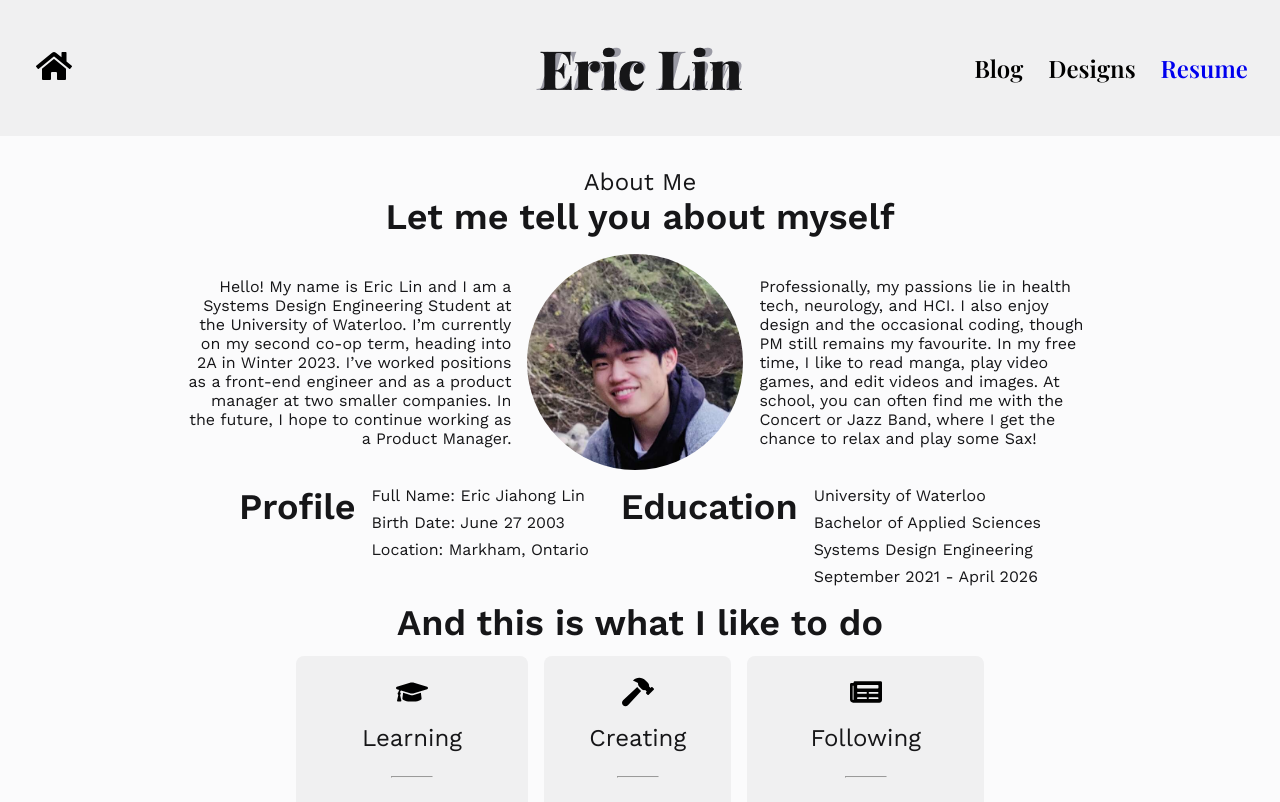
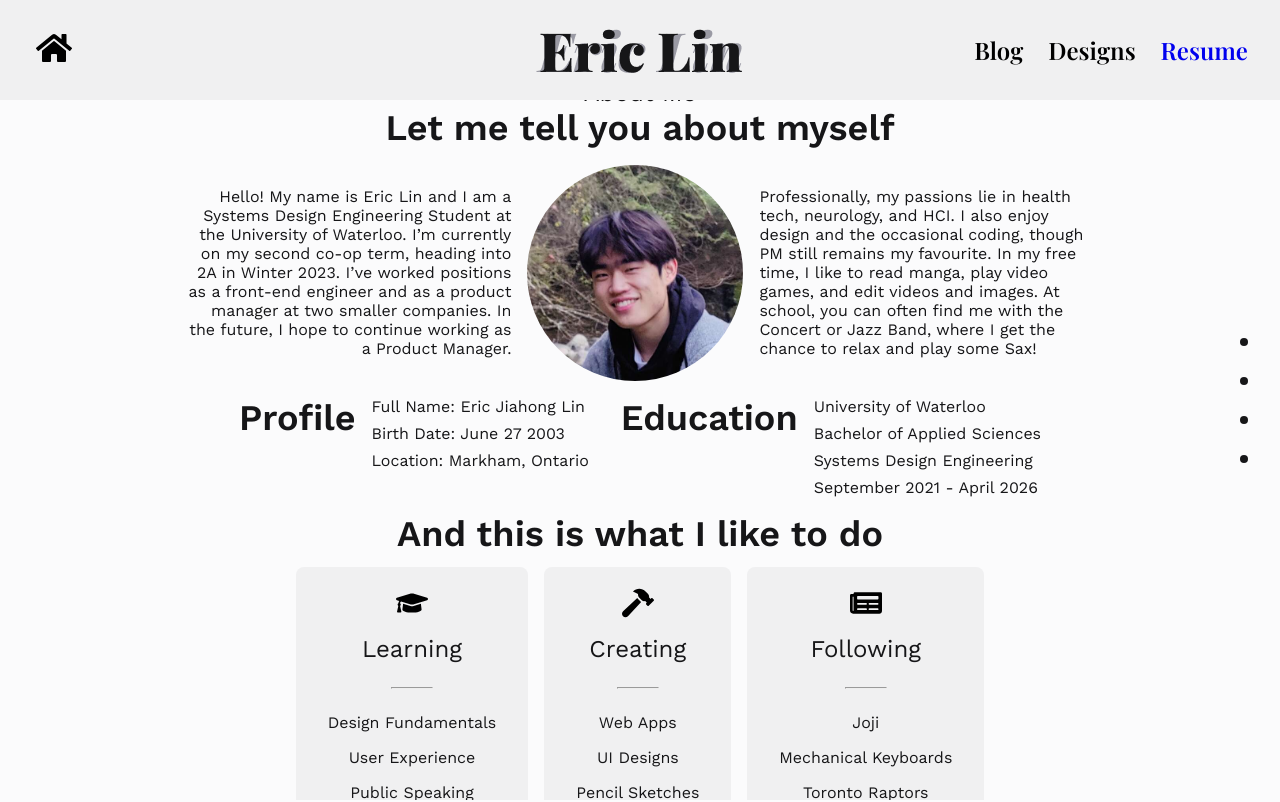
Before and after one commit to ericlinjh/old-personal-website, a React (Create React App) app: page / in a window 1280 px wide. Shown: the top 802 px of the page. Built offline with nearby package versions, Linux system fonts and the light colour scheme; a web font is replaced by a local one.

Commit message:
Implemented Dot Navigation

```diff
--- a/src/App.js
+++ b/src/App.js
@@ -4,16 +4,20 @@ import AboutMe from './components/AboutMe.jsx'
 import WorkExperience from './components/WorkExperience.jsx'
 import Projects from './components/Projects.jsx'
 import ContactMe from './components/ContactMe.jsx'
+import VerticalScrollNav from './components/VerticalScrollNav.jsx'
 import { Box } from '@mui/material';
 
 function App() {
   return (
     <main>
-      <Header />
-      <AboutMe />
-      <WorkExperience />
-      <Projects />
-      <ContactMe />
+      <Box className="container">
+        <Header />
+        <AboutMe />
+        <WorkExperience />
+        <Projects />
+        <ContactMe />
+      </Box>
+      <VerticalScrollNav />
     </main>
   );
 }
--- a/src/App.scss
+++ b/src/App.scss
@@ -14,6 +14,13 @@ $primary-500: #9DA6F2;
 body {
   background-color: $neutral-50;
   font-family: 'Work Sans', sans-serif;
+  margin: 0;
+  padding: 0;
+}
+
+main {
+  width: 100%;
+  height: 100%;
 }
 
 h1 {
@@ -104,20 +111,27 @@ a:visited {
   color: $neutral-900;
 }
 
+.container {
+  overflow-y: auto;
+  scroll-snap-type: y mandatory;
+  height: 100vh;
+  scroll-padding-top: 100px;
+  scroll-behavior: smooth;
+}
+
 .header {
   display: flex;
   flex-direction: row;
   align-items: center;
   justify-content: space-between;
   padding: 16px 32px;
-  height: 104px;
+  height: 68px;
 
   position: sticky;
   top: 0;
   left: 0;
   right: 0;
-  z-index: 1000;
-
+  scroll-snap-align: center;
   background: $neutral-100;
 }
 
@@ -174,11 +188,11 @@ a:visited {
   display: flex;
   flex-direction: column;
   align-items: center;
+  justify-content: center;
   gap: 16px;
   padding: 32px 64px;
-  height: 100%;
-  flex: 1;
-  overflow: auto;
+  height: calc(100vh - 164px);
+  scroll-snap-align: start;
 }
 
 .title {
@@ -377,3 +391,49 @@ a:visited {
     gap: 10px;
   }
 }
+
+.vertical-nav {
+  display: flex;
+  flex-direction: column;
+  align-items: flex-end;
+  padding: 0px;
+  gap: 20px;
+
+  position: fixed;
+  right: 32px;
+  top: 50%;
+  transform: translateY(-50%);
+}
+
+.vertical-nav-item {
+  display: flex;
+  flex-direction: row-reverse;
+  align-items: center;
+  padding: 0px;
+  gap: 24px;
+}
+
+.vertical-nav-item:hover a ~ .p2 {
+  opacity: 100%;
+}
+
+.vertical-nav-item:hover .vertical-nav-link {
+  transform: scale(1.25)
+}
+
+.vertical-nav-item .p2 {
+  opacity: 0;
+  transition: opacity 0.1s;
+}
+
+.vertical-nav-link {
+  background: $neutral-900;
+  border-radius: 50%;
+  height: 8px;
+  width: 8px;
+  transition: transform 0.25s;
+}
+
+a.p2 {
+  text-decoration: none;
+}
--- a/src/components/AboutMe.jsx
+++ b/src/components/AboutMe.jsx
@@ -5,7 +5,7 @@ import { FaGraduationCap, FaHammer, FaNewspaper } from 'react-icons/fa';
 
 export default function AboutMe () {
     return(
-        <Box className="content">
+        <Box className="content" id="about-me" dataLabel="about me">
             <Box className="title">
                 <p className="p1">About Me</p>
                 <h6>Let me tell you about myself</h6>
--- a/src/components/ContactMe.jsx
+++ b/src/components/ContactMe.jsx
@@ -4,7 +4,7 @@ import { FaEnvelope, FaPhone, FaLinkedin, FaGithub } from 'react-icons/fa';
 
 export default function ContactMe () {
     return(
-        <Box className="content">
+        <Box className="content" id="contact-me">
             <Box className="title">
                 <p className="p1">Contact Me</p>
                 <h6>I'd love to meet and have a chat with you!</h6>
--- a/src/components/Projects.jsx
+++ b/src/components/Projects.jsx
@@ -6,7 +6,7 @@ import personalwebsitepreview from '../assets/personalwebsite_preview.png'
 
 export default function Projects () {
     return (
-        <Box className="content">
+        <Box className="content" id="projects">
               <Box className="title">
                 <p className="p1">Projects</p>
                 <h6>And these are some of the things I've built</h6>
--- /dev/null
+++ b/src/components/VerticalScrollNav.jsx
@@ -0,0 +1,26 @@
+import { React } from 'react';
+import { Box } from '@mui/material';
+
+
+export default function VerticalNav () {
+    return(
+        <Box className="vertical-nav">
+            <Box className="vertical-nav-item">
+                <a href="#about-me" className="vertical-nav-link" />
+                <a href="#about-me" className="p2">about me</a>
+            </Box>
+            <Box className="vertical-nav-item">
+                <a href="#work-experience" className="vertical-nav-link" />
+                <a href="#work-experience" className="p2">work experience</a>
+            </Box>
+            <Box className="vertical-nav-item">
+                <a href="#projects" className="vertical-nav-link" />
+                <a href="#projects" className="p2">projects</a>
+            </Box>
+            <Box className="vertical-nav-item">
+                <a href="#contact-me" className="vertical-nav-link" />
+                <a href="#contact-me" className="p2">contact me</a>
+            </Box>
+        </Box>
+    )
+}
--- a/src/components/WorkExperience.jsx
+++ b/src/components/WorkExperience.jsx
@@ -6,7 +6,7 @@ import desouzapreview from '../assets/desouza_preview.png'
 
 export default function WorkExperience () {
     return (
-        <Box className="content">
+        <Box className="content" id="work-experience">
               <Box className="title">
                 <p className="p1">Work Experience</p>
                 <h6>Here’s the story of my career so far</h6>
```
